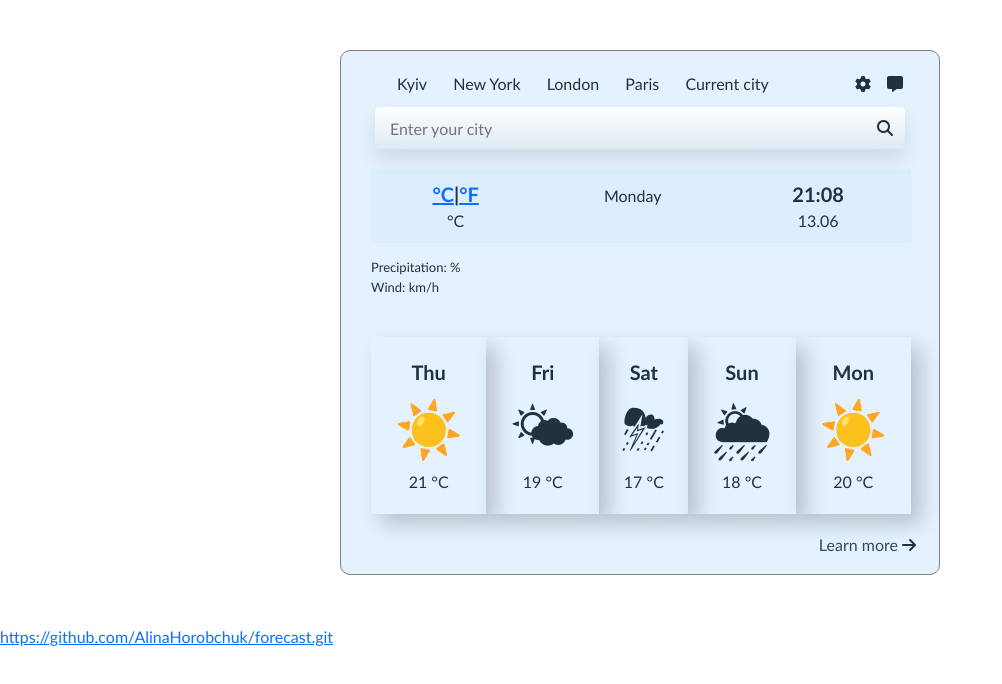
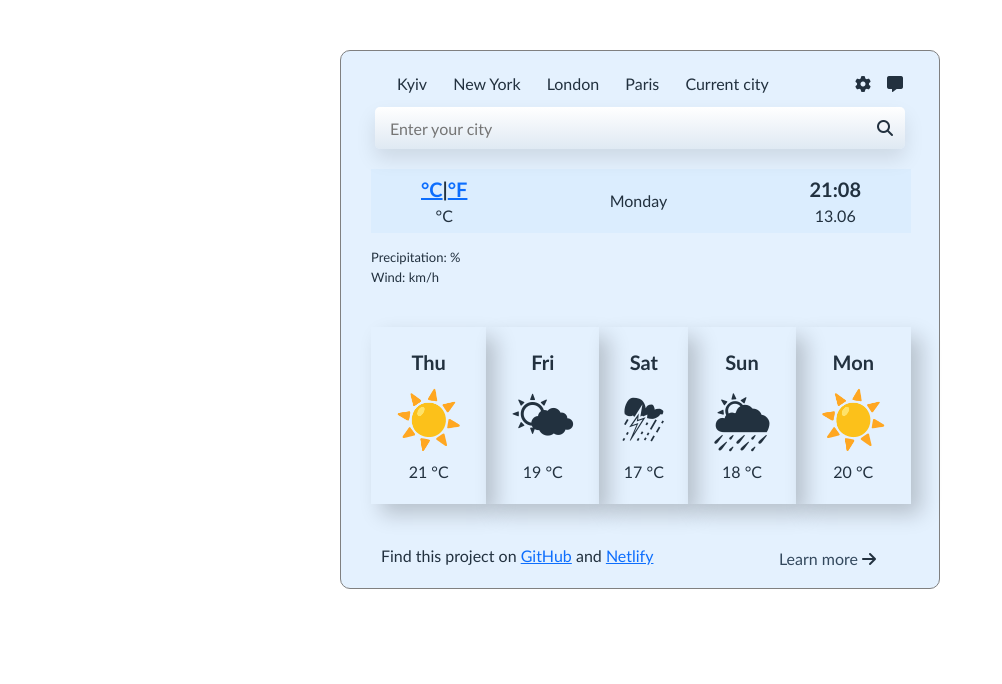
Before and after one commit to AlinaHorobchuk/forecast, a plain HTML site: page index.html in a window 1280 px wide. Shown: the whole page, without its empty margins (0-1002 px from the left). Drawn offline with nearby package versions, Linux system fonts and the light colour scheme; no server answers.

Commit message:
GitHub/netlify links added

```diff
--- a/index.html
+++ b/index.html
@@ -87,12 +87,12 @@
             </div>
         </div>
         <div class="footer">
+            <div class="github-netlify-info">Find this project on <a href="https://github.com/AlinaHorobchuk/forecast.git">GitHub</a> and <a href="https://peppy-biscochitos-b63078.netlify.app/">Netlify</a></div>
             <div class="learn-more">
                 <button type="button" class="btn btn-link">Learn more <i class="fa-solid fa-arrow-right"></i></button>
             </div>
         </div>
     </div>
-    <a href="https://github.com/AlinaHorobchuk/forecast.git">https://github.com/AlinaHorobchuk/forecast.git</a>
     <script src="/scripts/index.js"></script>
 </body>
 
--- a/styles/style.css
+++ b/styles/style.css
@@ -90,10 +90,11 @@ button.fa-button:before {
 }
 
 .box-info {
-    display: table;
-    margin: 0 auto;
+    display: inline-flex;
+    justify-content: space-between;
+    align-items: center;
     width: 90%;
-    border-spacing: 10px;
+    padding: 0 50px;
     background: #bfdfff3f;
 }
 
@@ -185,3 +186,10 @@ button.btn-link {
     margin: 10px;
     color: #34495e;
 }
+
+.footer {
+    display: table;
+    margin: -10px auto;
+    width: 90%;
+    border-spacing: 10px;
+}
```
